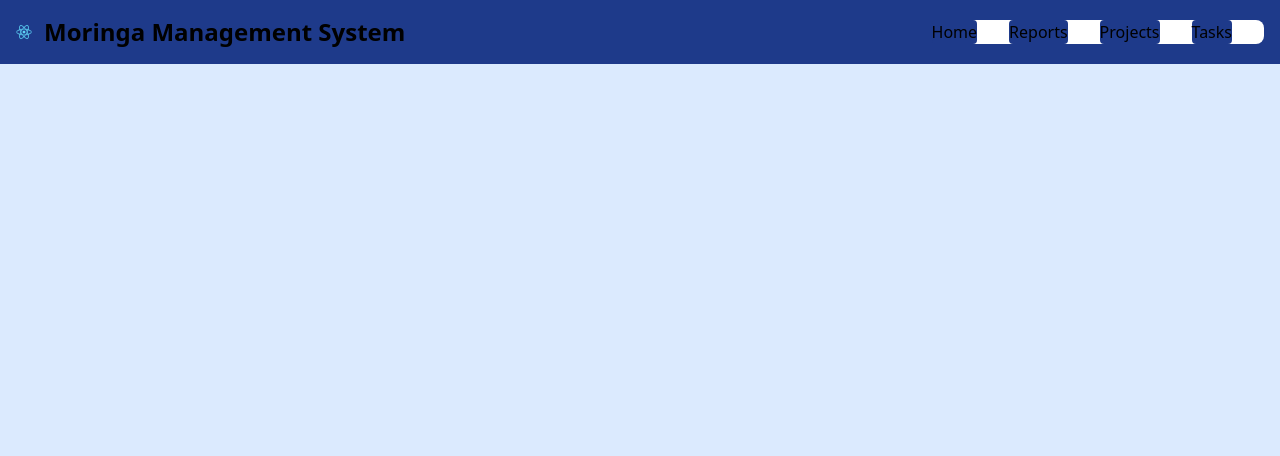
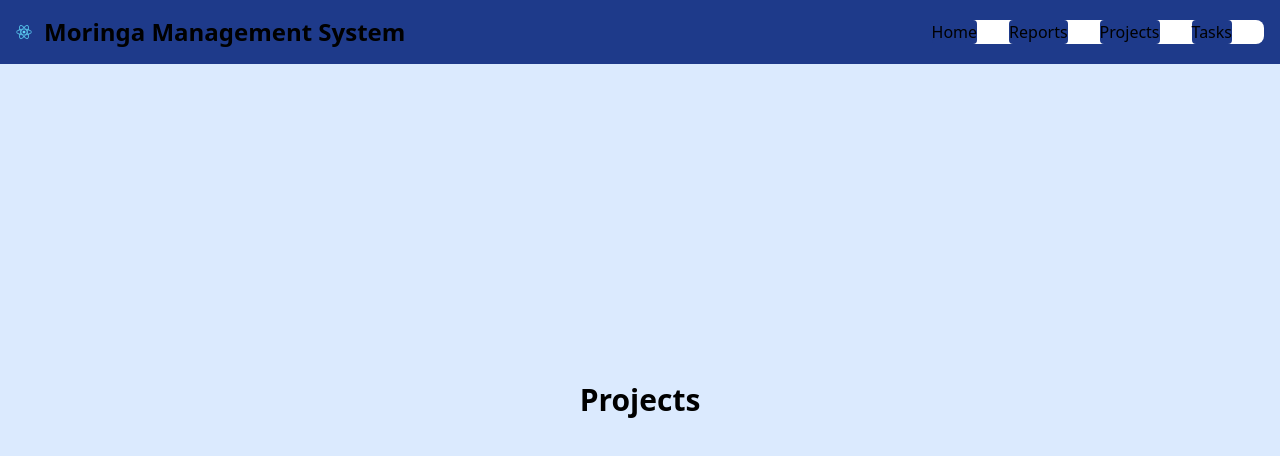
Before and after one commit to jssem001/moringa-school-mgmt, a React (Vite) app in the folder frontend/: page /projects in a window 1280 px wide. Shown: the top 456 px of the page. Built offline with nearby package versions, Linux system fonts and the light colour scheme.

Commit message:
routing 3

```diff
--- a/frontend/src/pages/Home.jsx
+++ b/frontend/src/pages/Home.jsx
@@ -5,8 +5,9 @@ function Home(){
     return(
         <div className="h-screen bg-blue-100">
           <Navbar/>
-          <p className="text-3xl text-gray-900 dark:text-white">Home</p>
-
+          <div className="flex justify-center items-center h-full">
+          <p className="text-3xl font-bold">Home</p>
+          </div>
         </div>
 
     )
--- a/frontend/src/pages/Projects.jsx
+++ b/frontend/src/pages/Projects.jsx
@@ -5,8 +5,9 @@ function Projects(){
     return(
         <div className="h-screen bg-blue-100">
           <Navbar/>
-          <h1 className="text-3xl font-bold underline">Projects</h1>
-
+          <div className="flex justify-center items-center h-full">
+          <h1 className="text-3xl font-bold">Projects</h1>
+          </div>
         </div>
 
     )
--- a/frontend/src/pages/Reports.jsx
+++ b/frontend/src/pages/Reports.jsx
@@ -5,8 +5,9 @@ function Reports(){
     return(
         <div className="h-screen bg-blue-100">
           <Navbar/>
-          <h1 className="text-3xl font-bold underline">Reports</h1>
-
+          <div className="flex justify-center items-center h-full">
+          <h1 className="text-3xl font-bold">Reports</h1>
+          </div>
         </div>
 
     )
--- a/frontend/src/pages/Task.jsx
+++ b/frontend/src/pages/Task.jsx
@@ -5,8 +5,9 @@ function Task(){
     return(
         <div className="h-screen bg-blue-100">
           <Navbar/>
-          <h1 className="text-3xl font-bold underline">Tasks</h1>
-
+          <div className="flex justify-center items-center h-full">
+          <h1 className="text-3xl font-bold">Tasks</h1>
+          </div>
         </div>
 
     )
```
